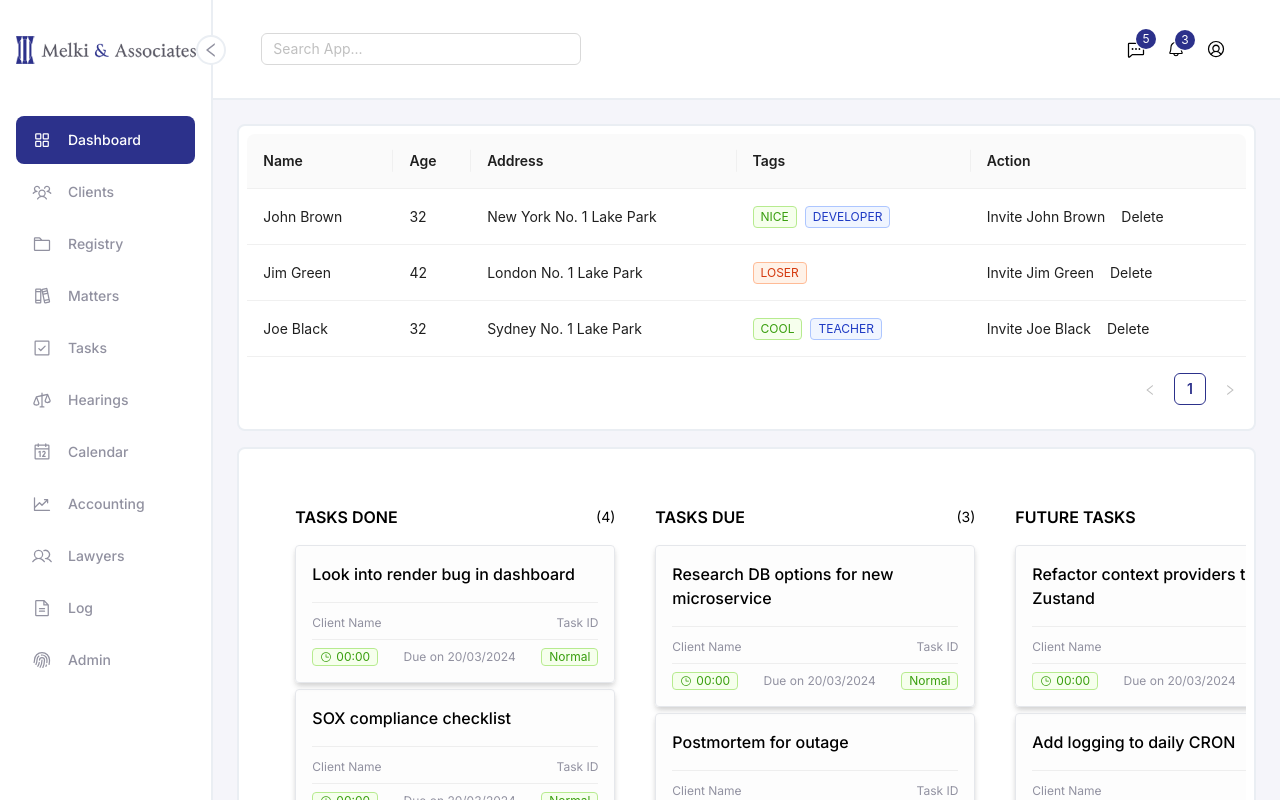
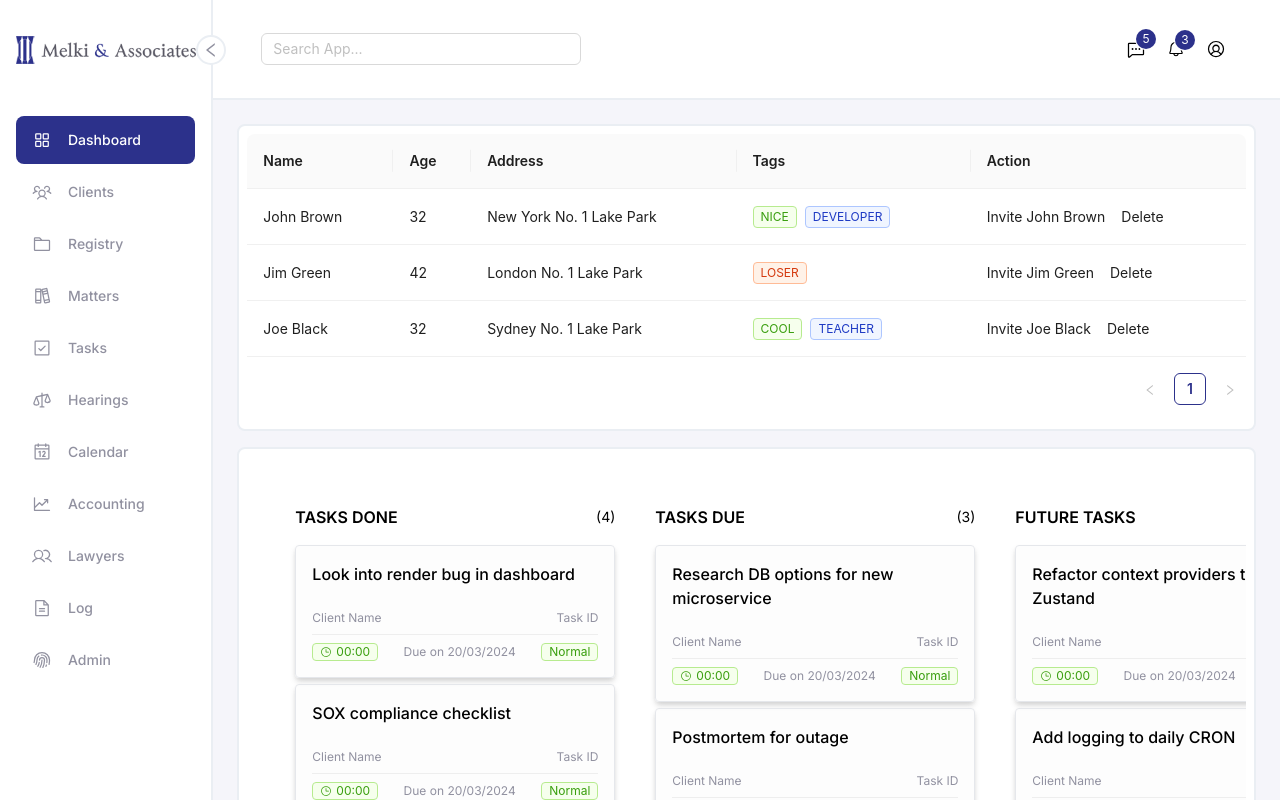
Before and after one commit to FK5/melki-poc, a Next.js app: page /dashboard in a window 1280 px wide. Built offline with nearby package versions, Linux system fonts and the light colour scheme.

Commit message:
remove divider inside card

```diff
--- a/src/app/components/CustomKanban.js
+++ b/src/app/components/CustomKanban.js
@@ -190,9 +190,8 @@
         onDragStart={(e) => handleDragStart(e, { title, id, column })}
         className="cursor-grab rounded border border-gray-200 bg-gray-100/20 shadow-md shadow-neutral-300 p-4 active:cursor-grabbing">
         <div className="flex flex-col">
-          <p className="text-md font-medium text-black mb-1">{title}</p>
+          <p className="text-md font-medium text-black mb-6">{title}</p>
 
-          <Divider plain={true} className="my-3" />
           <div className="flex justify-between items-center text-xs">
             <p>Client Name</p>
             <p>Task ID</p>
```
